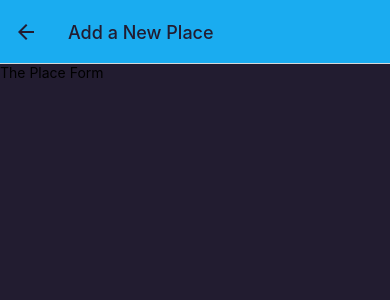
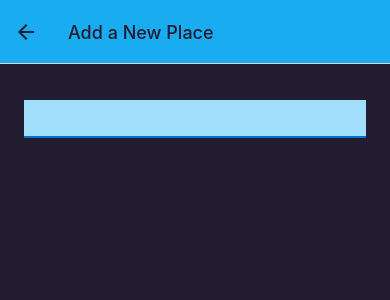
Before and after one commit to fmills89/moble-favorite-places, a React Native app: screen /AddPlace in a window 390 px wide. Shown: the top 300 px of the page. Built offline with nearby package versions, Linux system fonts and the light colour scheme.

Commit message:
setting up place form/added styling

```diff
--- a/components/Places/PlaceForm.js
+++ b/components/Places/PlaceForm.js
@@ -1,11 +1,48 @@
-import { View, Text } from 'react-native';
+import { View, Text, ScrollView, TextInput, StyleSheet } from 'react-native';
+import { useState } from 'react';
+import { Colors } from '../../constants/colors';
 
 function PlaceForm() {
+  const [enteredTitle, setEnteredTitle] = useState('');
+
+  // rejister key stroke in this form using state and helper function
+  function changeTitleHandler(enteredText) {
+    setEnteredTitle(enteredText);
+  }
+
   return (
-    <View>
-      <Text>The Place Form</Text>
-    </View>
+    <ScrollView style={styles.form}>
+      <View>
+        <Text style={styles.label}></Text>
+        <TextInput
+          style={styles.input}
+          onChangeText={changeTitleHandler}
+          value={enteredTitle}
+        />
+      </View>
+    </ScrollView>
   );
 }
 
 export default PlaceForm;
+
+const styles = StyleSheet.create({
+  form: {
+    flex: 1,
+    padding: 24,
+  },
+  label: {
+    fontWeight: 'bold',
+    marginBottom: 4,
+    color: Colors.primary500,
+  },
+  input: {
+    marginVertical: 8,
+    paddingHorizontal: 4,
+    paddingVertical: 8,
+    fontSize: 16,
+    borderBottomColor: Colors.primary700,
+    borderBottomWidth: 2,
+    backgroundColor: Colors.primary100,
+  },
+});
```
